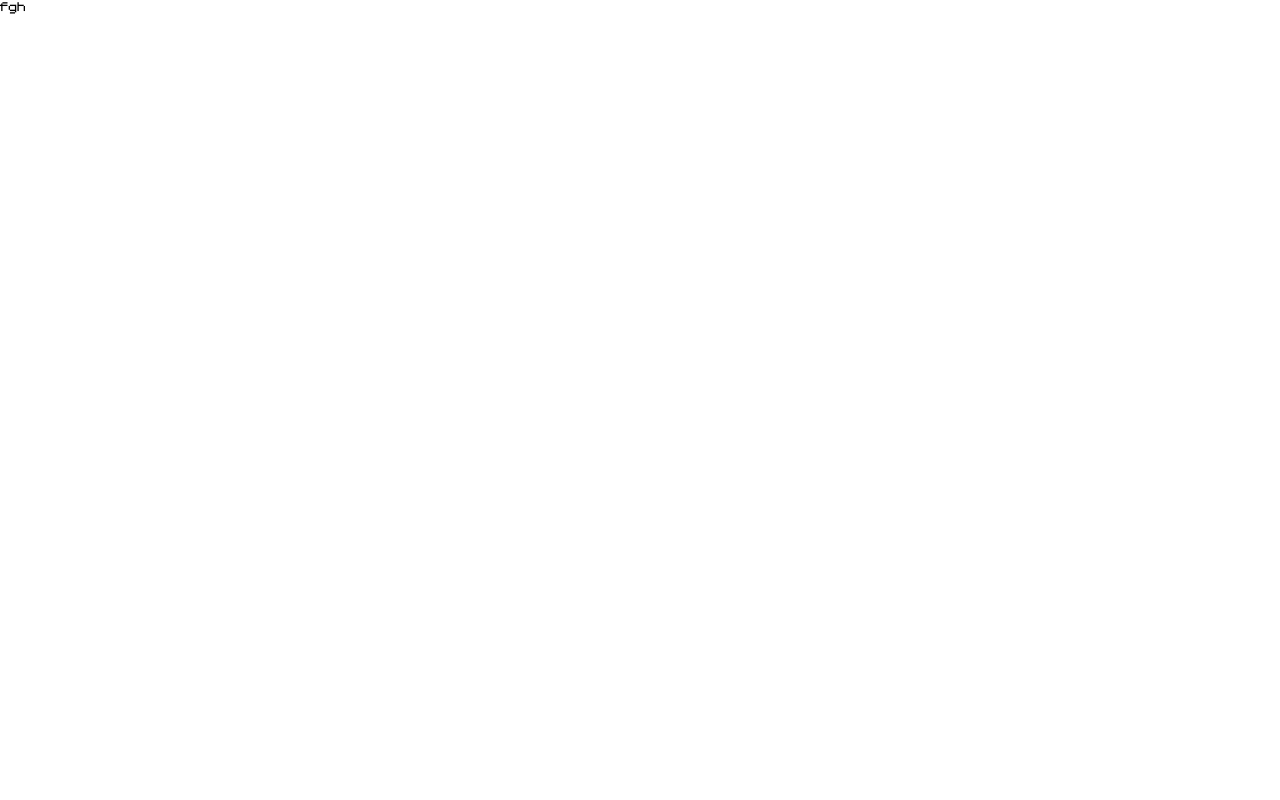
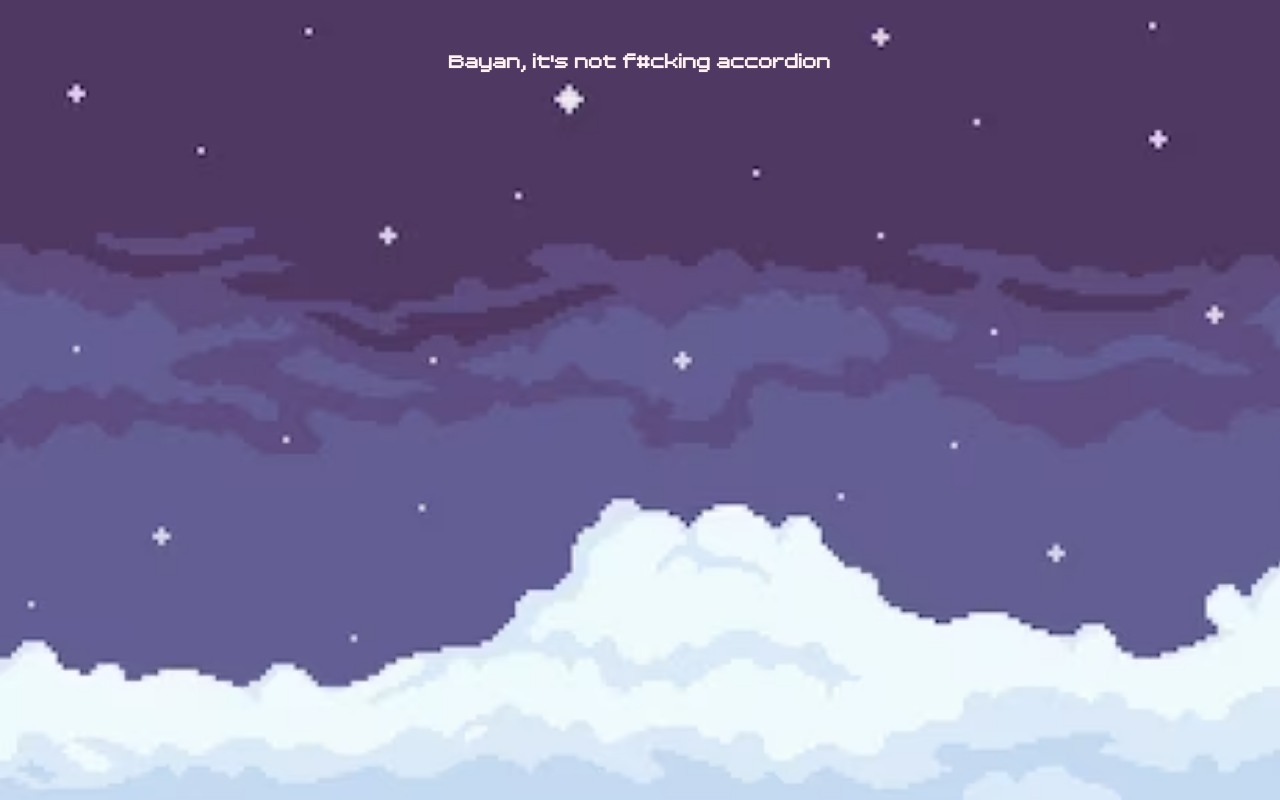
Before and after one commit to Krjson/cssBayan, a plain HTML site: page cssBayan/index.html in a window 1280 px wide. Drawn offline with Linux system fonts and the light colour scheme.

Commit message:
feat: add basic css properties (Fri, march 10, 2023, 7:24 p.m.)

```diff
--- a/cssBayan/css/style.css
+++ b/cssBayan/css/style.css
@@ -12,7 +12,27 @@
 }
 
 body {
+    margin: 0;
+    padding: 0;
+    background-image: url(../img/bg.jpeg);
+    background-repeat: no-repeat;
+    min-height: 100vh;
+    background-size: cover;
     font-family: "Dreamer";
     font-size: 10px;
     overflow-x: hidden;
+    box-sizing: border-box;
 }
+
+.container {
+    max-width: 1920px;
+    margin: 0 auto;
+    padding: 0 30px;
+}
+
+.bayan__title {
+    font-size: 1.6em;
+    text-align: center;
+    padding-top: 50px;
+    color: rgb(255, 241, 241);
+}
--- a/cssBayan/index.html
+++ b/cssBayan/index.html
@@ -5,9 +5,16 @@
     <meta http-equiv="X-UA-Compatible" content="IE=edge">
     <meta name="viewport" content="width=device-width, initial-scale=1.0">
     <title>cssBayan</title>
+    <link rel="shortcut icon" href="./img/icon/favicon.ico" type="image/x-icon">
     <link rel="stylesheet" href="./css/style.css">
 </head>
 <body>
-    fgh
+    <main class="main">
+        <div class="container">
+            <section class="bayan">
+                <h2 class="bayan__title">Bayan, it's not f#cking accordion</h2>
+            </section>
+        </div>
+    </main>
 </body>
 </html>
```
Also changed, not shown: cssBayan/img/bg.jpeg (added), cssBayan/img/icon/favicon.ico (added).
